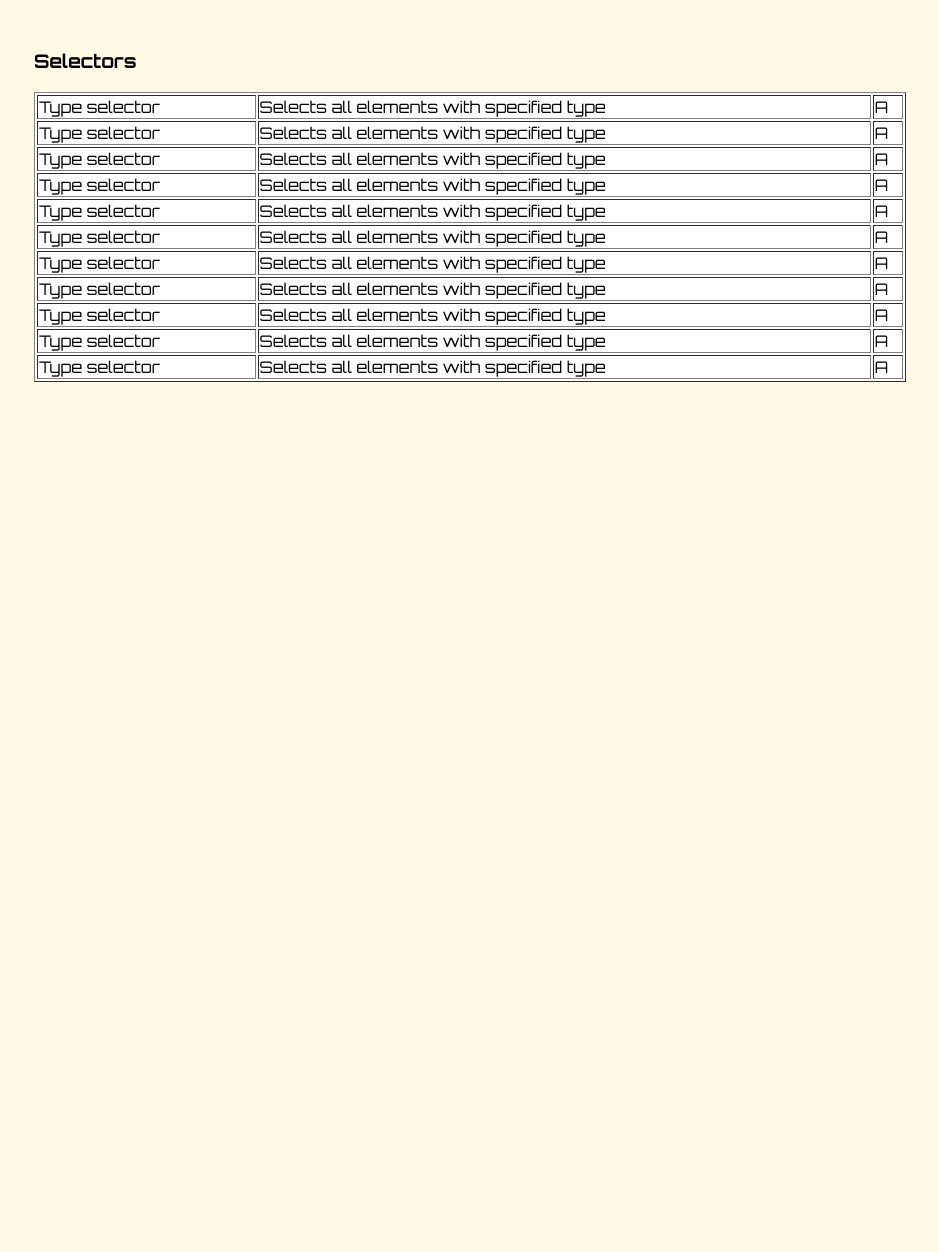
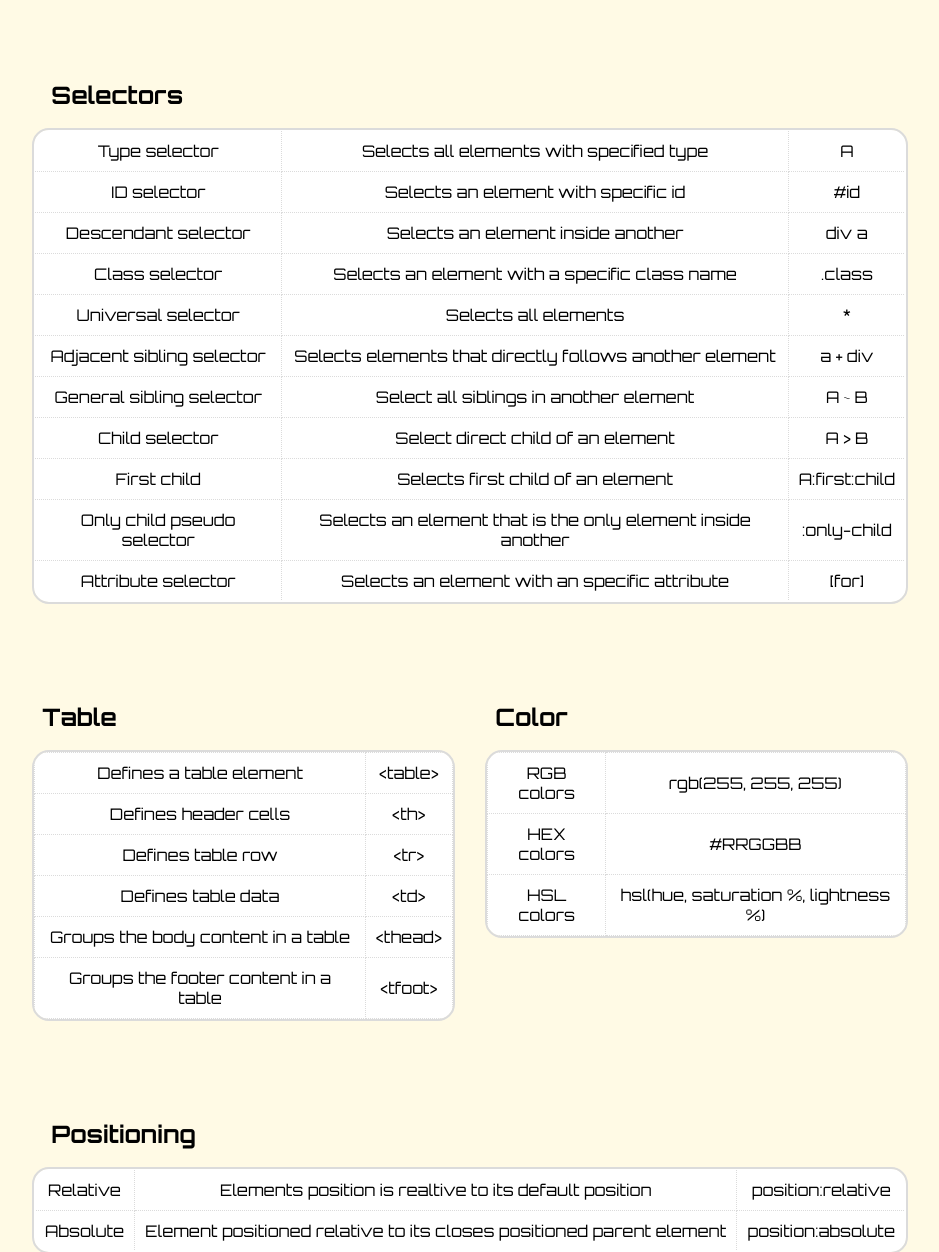
Before and after one commit to IvanIracek/Codecademy, a plain HTML site: page CheatSheet/index.html in a window 1280 px wide. Shown: the whole page, without its empty margins (170-1109 px from the left). Before the commit the page ends 800 px from the top, so only its background shows below. Drawn offline with Linux system fonts and the light colour scheme.

Commit message:
Second commit

```diff
--- a/CheatSheet/index.html
+++ b/CheatSheet/index.html
@@ -16,69 +16,134 @@
 
     <section class="block">
 
-        <h3>Selectors</h3>
         <div class="table">
             <table border="1">
+               <h2>Selectors</h2>
                 <tr>
                     <td>Type selector</td>
                     <td>Selects all elements with specified type</td>
                     <td>A</td>
                 </tr>
                 <tr>
-                    <td>Type selector</td>
-                    <td>Selects all elements with specified type</td>
-                    <td> A</td>
+                    <td>ID selector</td>
+                    <td>Selects an element with specific id</td>
+                    <td>#id</td>
                 </tr>
                 <tr>
-                    <td>Type selector</td>
-                    <td>Selects all elements with specified type</td>
-                    <td>A</td>
+                    <td>Descendant selector</td>
+                    <td>Selects an element inside another</td>
+                    <td>div a</td>
                 </tr>
                 <tr>
-                    <td>Type selector</td>
-                    <td>Selects all elements with specified type</td>
-                    <td>A</td>
+                    <td>Class selector</td>
+                    <td>Selects an element with a specific class name</td>
+                    <td>.class</td>
                 </tr>
                 <tr>
-                    <td>Type selector</td>
-                    <td>Selects all elements with specified type</td>
-                    <td>A</td>
+                    <td>Universal selector</td>
+                    <td>Selects all elements</td>
+                    <td>*</td>
                 </tr>
                 <tr>
-                    <td>Type selector</td>
-                    <td>Selects all elements with specified type</td>
-                    <td>A</td>
+                    <td>Adjacent sibling selector</td>
+                    <td>Selects elements that directly follows another element</td>
+                    <td>a + div</td>
                 </tr>
                 <tr>
-                    <td>Type selector</td>
-                    <td>Selects all elements with specified type</td>
-                    <td>A</td>
+                    <td>General sibling selector</td>
+                    <td>Select all siblings in another element</td>
+                    <td>A ~ B</td>
                 </tr>
                 <tr>
-                    <td>Type selector</td>
-                    <td>Selects all elements with specified type</td>
-                    <td>A</td>
+                    <td>Child selector</td>
+                    <td>Select direct child of an element</td>
+                    <td>A > B</td>
                 </tr>
                 <tr>
-                    <td>Type selector</td>
-                    <td>Selects all elements with specified type</td>
-                    <td>A</td>
+                    <td>First child</td>
+                    <td>Selects first child of an element</td>
+                    <td>A:first:child</td>
                 </tr>
                 <tr>
-                    <td>Type selector</td>
-                    <td>Selects all elements with specified type</td>
-                    <td>A</td>
+                    <td>Only child pseudo selector</td>
+                    <td>Selects an element that is the only element inside another</td>
+                    <td>:only-child</td>
                 </tr>
                 <tr>
-                    <td>Type selector</td>
-                    <td>Selects all elements with specified type</td>
-                    <td>A</td>
+                    <td>Attribute selector</td>
+                    <td>Selects an element with an specific attribute</td>
+                    <td>[for]</td>
                 </tr>
+            </table>
+        </div>
+
+        <div class="table second">
+            <table>
+                <h2>Table</h2>
+                <tr>
+                    <td>Defines a table element</td>
+                    <td>&lttable&gt</td>
+                </tr>
+                <tr>
+                    <td>Defines header cells</td>
+                    <td>&ltth&gt</td>
+                </tr>
+                <tr>
+                    <td>Defines table row</td>
+                    <td>&lttr&gt</td>
+                </tr>
+                <tr>
+                    <td>Defines table data</td>
+                    <td>&lttd&gt</td>
+                </tr>
+                <tr>
+                    <td>Groups the body content in a table</td>
+                    <td>&ltthead&gt</td>
+                </tr>
+                <tr>
+                    <td>Groups the footer content in a table</td>
+                    <td>&lttfoot&gt</td>
+                </tr>
+            </table>
+        </div>
+
+        <div class="table third">
+            <table>
+                <h2>Color</h2>
+                <tr>
+                    <td>RGB colors</td>
+                    <td>rgb(255, 255, 255)</td>
+                </tr>
+                <tr>
+                    <td>HEX colors</td>
+                    <td>#RRGGBB</td>
+                </tr>
+                <tr>
+                    <td>HSL colors</td>
+                    <td>hsl(hue, saturation %, lightness %)</td>
+                </tr>
+            </table>
+        </div>
+
+            <div class="table">
+                <table border="1">
+                    <h2>Positioning</h2>
+                    <tr>
+                        <td>Relative</td>
+                        <td>Elements position is realtive to its default position</td>
+                        <td>position:relative</td>
+                    </tr>
+                    <tr>
+                        <td>Absolute</td>
+                        <td>Element positioned relative to its closes positioned parent element</td>
+                        <td>position:absolute</td>
+                    </tr>
+
+                </table>
+            </div>
 
 
 
-            </table>
-        </div>
 
 
     </section>
--- a/CheatSheet/style.css
+++ b/CheatSheet/style.css
@@ -12,11 +12,42 @@ body{
 
 }
 
+h2{
+    margin-bottom: 0px;
+    position: relative;
+    left: 2%;
+}
+
 table{
     background-color: white;
     width: 100%;
+    border-collapse: collapse;
+    outline: 2px solid rgb(219, 219, 219) ;
+    border-radius: 15px;
+    overflow: hidden;
+    margin: 20px auto;
+}
+
+.table{
+    margin: 80px auto;
 }
 
 td{
-    align-items: center;
+    text-align: center;
+    padding: 10px;
+    border: 1px solid rgb(219, 219, 219);
+    border-style: dotted;
 }
+
+.table.second{
+    display: inline-table;
+    margin: 0px auto;
+    width: 48%;
+}
+
+.table.third{
+    display: inline-table;
+    margin: 0px 30px;
+    width: 48%;
+    margin-right: 0px;
+}
```
